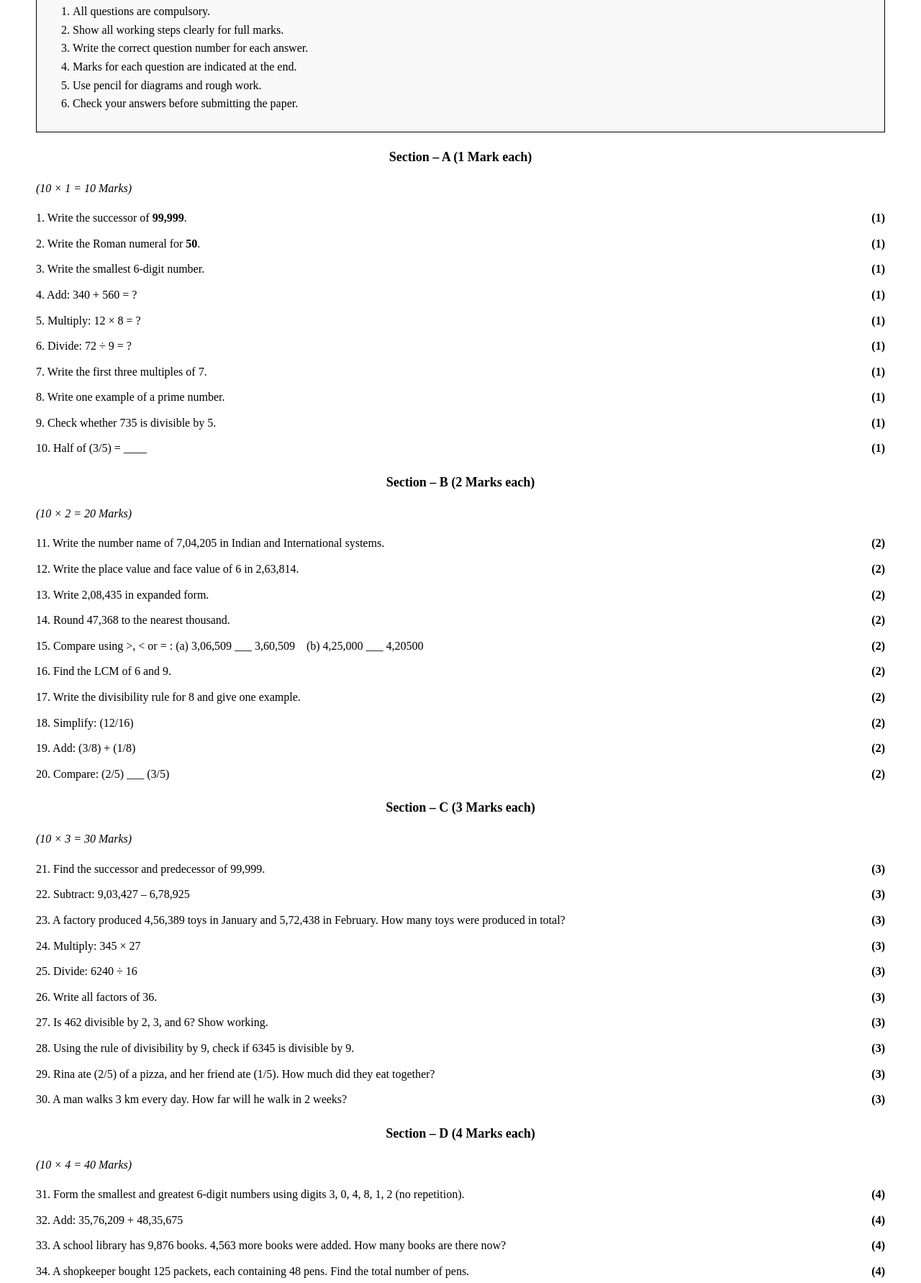
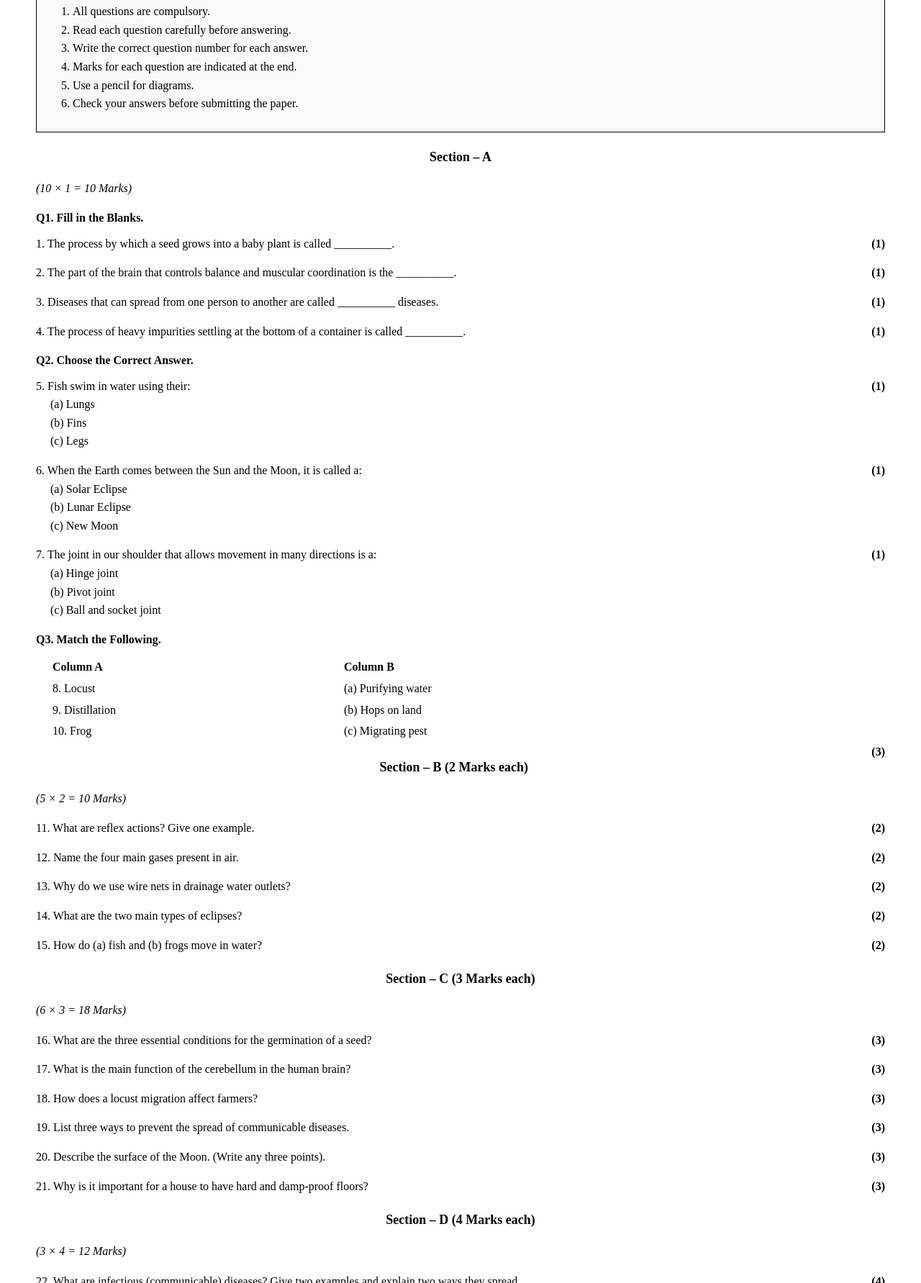
Before and after one commit to SibayanGit/Exam-Papers, a plain HTML site: page index.html in a window 1280 px wide. Shown: the part 220-2003 px from the top of the page at 72% size. Drawn offline with Linux system fonts and the light colour scheme.

Commit message:
Update index.html

```diff
--- a/index.html
+++ b/index.html
@@ -3,20 +3,21 @@
 <head>
   <meta charset="UTF-8">
   <meta name="viewport" content="width=device-width, initial-scale=1.0">
-  <title>Class V – Mathematics Question Paper</title>
+  <title>Class III – Science Question Paper</title>
   <style>
     body {
       font-family: "Times New Roman", serif;
       margin: 50px;
       line-height: 1.6;
     }
-    h1, h2, h3 {
+    h1, h2, h3, h4 {
       text-align: center;
       margin: 0;
     }
     h1 { font-size: 24px; }
     h2 { font-size: 20px; margin-top: 5px; }
     h3 { font-size: 18px; margin-top: 10px; }
+    h4 { text-align: left; margin-top: 15px; margin-bottom: 10px; }
     hr {
       border: 1px solid black;
       margin: 10px 0 20px 0;
@@ -31,7 +32,7 @@
       margin-top: 20px;
     }
     .question {
-      margin-bottom: 10px;
+      margin-bottom: 15px;
     }
     .marks {
       float: right;
@@ -43,88 +44,113 @@
       margin-top: 40px;
       font-size: 14px;
     }
+    .mcq-options, .match-options {
+      margin-left: 20px;
+    }
   </style>
 </head>
 <body>
 
-  <h1>Class V – Mathematics</h1>
-  <h2>Maximum Marks: 100  Time: 2 Hours</h2>
+  <h1>Class III – Science</h1>
+  <h2>Maximum Marks: 50  Time: 1.5 Hours</h2>
   <hr>
 
   <div class="instructions">
     <h3>General Instructions:</h3>
     <ol>
       <li>All questions are compulsory.</li>
-      <li>Show all working steps clearly for full marks.</li>
+      <li>Read each question carefully before answering.</li>
       <li>Write the correct question number for each answer.</li>
       <li>Marks for each question are indicated at the end.</li>
-      <li>Use pencil for diagrams and rough work.</li>
+      <li>Use a pencil for diagrams.</li>
       <li>Check your answers before submitting the paper.</li>
     </ol>
   </div>
 
-  <!-- Section A -->
   <div class="section">
-    <h3>Section – A (1 Mark each)</h3>
+    <h3>Section – A</h3>
     <p><em>(10 × 1 = 10 Marks)</em></p>
-    <div class="question">1. Write the successor of <b>99,999</b>. <span class="marks">(1)</span></div>
-    <div class="question">2. Write the Roman numeral for <b>50</b>. <span class="marks">(1)</span></div>
-    <div class="question">3. Write the smallest 6-digit number. <span class="marks">(1)</span></div>
-    <div class="question">4. Add: 340 + 560 = ? <span class="marks">(1)</span></div>
-    <div class="question">5. Multiply: 12 × 8 = ? <span class="marks">(1)</span></div>
-    <div class="question">6. Divide: 72 ÷ 9 = ? <span class="marks">(1)</span></div>
-    <div class="question">7. Write the first three multiples of 7. <span class="marks">(1)</span></div>
-    <div class="question">8. Write one example of a prime number. <span class="marks">(1)</span></div>
-    <div class="question">9. Check whether 735 is divisible by 5. <span class="marks">(1)</span></div>
-    <div class="question">10. Half of (3/5) = ____ <span class="marks">(1)</span></div>
+
+    <h4>Q1. Fill in the Blanks.</h4>
+    <div class="question">1. The process by which a seed grows into a baby plant is called __________. <span class="marks">(1)</span></div>
+    <div class="question">2. The part of the brain that controls balance and muscular coordination is the __________. <span class="marks">(1)</span></div>
+    <div class="question">3. Diseases that can spread from one person to another are called __________ diseases. <span class="marks">(1)</span></div>
+    <div class="question">4. The process of heavy impurities settling at the bottom of a container is called __________. <span class="marks">(1)</span></div>
+
+    <h4>Q2. Choose the Correct Answer.</h4>
+    <div class="question">5. Fish swim in water using their: <span class="marks">(1)</span>
+        <div class="mcq-options">
+          (a) Lungs <br>
+          (b) Fins <br>
+          (c) Legs
+        </div>
+    </div>
+    <div class="question">6. When the Earth comes between the Sun and the Moon, it is called a: <span class="marks">(1)</span>
+        <div class="mcq-options">
+          (a) Solar Eclipse <br>
+          (b) Lunar Eclipse <br>
+          (c) New Moon
+        </div>
+    </div>
+    <div class="question">7. The joint in our shoulder that allows movement in many directions is a: <span class="marks">(1)</span>
+        <div class="mcq-options">
+          (a) Hinge joint <br>
+          (b) Pivot joint <br>
+          (c) Ball and socket joint
+        </div>
+    </div>
+
+    <h4>Q3. Match the Following.</h4>
+    <div class="question match-options">
+        <table style="width: 70%;">
+            <tr>
+                <td style="width: 50%;"><b>Column A</b></td>
+                <td style="width: 50%;"><b>Column B</b></td>
+            </tr>
+            <tr>
+                <td>8. Locust</td>
+                <td>(a) Purifying water</td>
+            </tr>
+            <tr>
+                <td>9. Distillation</td>
+                <td>(b) Hops on land</td>
+            </tr>
+            <tr>
+                <td>10. Frog</td>
+                <td>(c) Migrating pest</td>
+            </tr>
+        </table>
+        <span class="marks">(3)</span>
+    </div>
   </div>
 
-  <!-- Section B -->
   <div class="section">
     <h3>Section – B (2 Marks each)</h3>
-    <p><em>(10 × 2 = 20 Marks)</em></p>
-    <div class="question">11. Write the number name of 7,04,205 in Indian and International systems. <span class="marks">(2)</span></div>
-    <div class="question">12. Write the place value and face value of 6 in 2,63,814. <span class="marks">(2)</span></div>
-    <div class="question">13. Write 2,08,435 in expanded form. <span class="marks">(2)</span></div>
-    <div class="question">14. Round 47,368 to the nearest thousand. <span class="marks">(2)</span></div>
-    <div class="question">15. Compare using &gt;, &lt; or = : (a) 3,06,509 ___ 3,60,509 (b) 4,25,000 ___ 4,20500 <span class="marks">(2)</span></div>
-    <div class="question">16. Find the LCM of 6 and 9. <span class="marks">(2)</span></div>
-    <div class="question">17. Write the divisibility rule for 8 and give one example. <span class="marks">(2)</span></div>
-    <div class="question">18. Simplify: (12/16) <span class="marks">(2)</span></div>
-    <div class="question">19. Add: (3/8) + (1/8) <span class="marks">(2)</span></div>
-    <div class="question">20. Compare: (2/5) ___ (3/5) <span class="marks">(2)</span></div>
+    <p><em>(5 × 2 = 10 Marks)</em></p>
+    <div class="question">11. What are reflex actions? Give one example. <span class="marks">(2)</span></div>
+    <div class="question">12. Name the four main gases present in air. <span class="marks">(2)</span></div>
+    <div class="question">13. Why do we use wire nets in drainage water outlets? <span class="marks">(2)</span></div>
+    <div class="question">14. What are the two main types of eclipses? <span class="marks">(2)</span></div>
+    <div class="question">15. How do (a) fish and (b) frogs move in water? <span class="marks">(2)</span></div>
   </div>
 
-  <!-- Section C -->
   <div class="section">
     <h3>Section – C (3 Marks each)</h3>
-    <p><em>(10 × 3 = 30 Marks)</em></p>
-    <div class="question">21. Find the successor and predecessor of 99,999. <span class="marks">(3)</span></div>
-    <div class="question">22. Subtract: 9,03,427 – 6,78,925 <span class="marks">(3)</span></div>
-    <div class="question">23. A factory produced 4,56,389 toys in January and 5,72,438 in February. How many toys were produced in total? <span class="marks">(3)</span></div>
-    <div class="question">24. Multiply: 345 × 27 <span class="marks">(3)</span></div>
-    <div class="question">25. Divide: 6240 ÷ 16 <span class="marks">(3)</span></div>
-    <div class="question">26. Write all factors of 36. <span class="marks">(3)</span></div>
-    <div class="question">27. Is 462 divisible by 2, 3, and 6? Show working. <span class="marks">(3)</span></div>
-    <div class="question">28. Using the rule of divisibility by 9, check if 6345 is divisible by 9. <span class="marks">(3)</span></div>
-    <div class="question">29. Rina ate (2/5) of a pizza, and her friend ate (1/5). How much did they eat together? <span class="marks">(3)</span></div>
-    <div class="question">30. A man walks 3 km every day. How far will he walk in 2 weeks? <span class="marks">(3)</span></div>
+    <p><em>(6 × 3 = 18 Marks)</em></p>
+    <div class="question">16. What are the three essential conditions for the germination of a seed? <span class="marks">(3)</span></div>
+    <div class="question">17. What is the main function of the cerebellum in the human brain? <span class="marks">(3)</span></div>
+    <div class="question">18. How does a locust migration affect farmers? <span class="marks">(3)</span></div>
+    <div class="question">19. List three ways to prevent the spread of communicable diseases. <span class="marks">(3)</span></div>
+    <div class="question">20. Describe the surface of the Moon. (Write any three points). <span class="marks">(3)</span></div>
+    <div class="question">21. Why is it important for a house to have hard and damp-proof floors? <span class="marks">(3)</span></div>
   </div>
 
-  <!-- Section D -->
   <div class="section">
     <h3>Section – D (4 Marks each)</h3>
-    <p><em>(10 × 4 = 40 Marks)</em></p>
-    <div class="question">31. Form the smallest and greatest 6-digit numbers using digits 3, 0, 4, 8, 1, 2 (no repetition). <span class="marks">(4)</span></div>
-    <div class="question">32. Add: 35,76,209 + 48,35,675 <span class="marks">(4)</span></div>
-    <div class="question">33. A school library has 9,876 books. 4,563 more books were added. How many books are there now? <span class="marks">(4)</span></div>
-    <div class="question">34. A shopkeeper bought 125 packets, each containing 48 pens. Find the total number of pens. <span class="marks">(4)</span></div>
-    <div class="question">35. A man has ₹8,640. He wants to divide it equally among 24 children. How much will each child get? <span class="marks">(4)</span></div>
-    <div class="question">36. Find the HCF of 18 and 24. <span class="marks">(4)</span></div>
-    <div class="question">37. Find the HCF and LCM of 12 and 18. Verify: HCF × LCM = Product of numbers. <span class="marks">(4)</span></div>
-    <div class="question">38. The sum of two fractions is (7/8). If one fraction is (3/8), find the other. <span class="marks">(4)</span></div>
-    <div class="question">39. Factorise completely: 24 and 36. Write all common factors and highlight the HCF. <span class="marks">(4)</span></div>
-    <div class="question">40. Find (3/4) of 320. <span class="marks">(4)</span></div>
+    <p><em>(3 × 4 = 12 Marks)</em></p>
+    <div class="question">22. What are infectious (communicable) diseases? Give two examples and explain two ways they spread. <span class="marks">(4)</span></div>
+    <div class="question">23. What are joints? Name two types of movable joints and explain their function with an example for each. <span class="marks">(4)</span></div>
+    <div class="question">24. What is air pressure? Give three uses of air pressure in our daily lives. <span class="marks">(4)</span></div>
   </div>
 
   <footer>— End of Question Paper —</footer>
```
